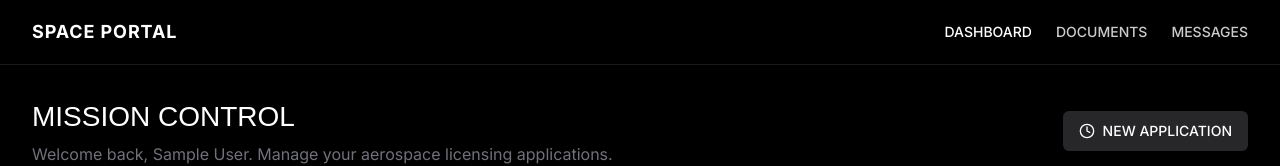
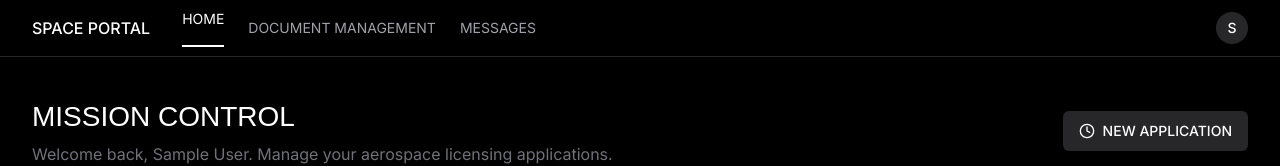
Before and after one commit to rohansat/spli, a Next.js app in the folder space-portal/: page /dashboard in a window 1280 px wide. Shown: the top 166 px of the page. Built offline with nearby package versions, Linux system fonts and the light colour scheme; no server answers; sample sign-in values are in the browser's storage; a web font is replaced by a local one.

Commit message:
Update navbar: Add profile dropdown and match reference design

```diff
--- a/space-portal/src/app/(dashboard)/layout.tsx
+++ b/space-portal/src/app/(dashboard)/layout.tsx
@@ -1,7 +1,7 @@
 "use client";
 
-import { Navbar } from "@/components/layout/Navbar";
 import { ApplicationProvider } from "@/components/providers/ApplicationProvider";
+import { Navbar } from "@/components/Navbar";
 import { useAuth } from "@/lib/auth-context";
 import { useRouter } from "next/navigation";
 import { useEffect } from "react";
@@ -43,15 +43,15 @@ export default function DashboardLayout({
 
   // User is authenticated, render dashboard layout
   return (
-    <div className="min-h-screen bg-black">
-      <ApplicationProvider>
+    <ApplicationProvider>
+      <Navbar />
+      <div className="min-h-screen bg-black">
         <div className="flex flex-col min-h-screen">
-          <Navbar userInitials={user.displayName?.[0] || user.email?.[0] || 'A'} />
           <main className="flex-1">
             {children}
           </main>
         </div>
-      </ApplicationProvider>
-    </div>
+      </div>
+    </ApplicationProvider>
   );
 }
--- /dev/null
+++ b/space-portal/src/components/Navbar.tsx
@@ -0,0 +1,96 @@
+"use client";
+
+import Link from "next/link";
+import { usePathname } from "next/navigation";
+import { cn } from "@/lib/utils";
+import { Button } from "@/components/ui/button";
+import {
+  DropdownMenu,
+  DropdownMenuContent,
+  DropdownMenuItem,
+  DropdownMenuLabel,
+  DropdownMenuSeparator,
+  DropdownMenuTrigger,
+} from "@/components/ui/dropdown-menu";
+import { LogOut, Settings, User } from "lucide-react";
+import { useAuth } from "@/lib/auth-context";
+
+export function Navbar() {
+  const pathname = usePathname();
+  const { user, signOut } = useAuth();
+
+  const navigation = [
+    { name: "HOME", href: "/dashboard" },
+    { name: "DOCUMENT MANAGEMENT", href: "/documents" },
+    { name: "MESSAGES", href: "/messages" },
+  ];
+
+  return (
+    <div className="fixed top-0 left-0 right-0 z-50 bg-black border-b border-zinc-800">
+      <div className="max-w-[1400px] mx-auto px-8">
+        <div className="flex h-14 items-center justify-between">
+          <div className="flex items-center gap-8">
+            <Link href="/dashboard" className="text-white font-medium">
+              SPACE PORTAL
+            </Link>
+            <nav className="flex items-center gap-6">
+              {navigation.map((item) => (
+                <Link
+                  key={item.name}
+                  href={item.href}
+                  className={cn(
+                    "text-sm transition-colors",
+                    pathname === item.href
+                      ? "text-white border-b-2 border-white pb-4"
+                      : "text-zinc-400 hover:text-white"
+                  )}
+                >
+                  {item.name}
+                </Link>
+              ))}
+            </nav>
+          </div>
+
+          <DropdownMenu>
+            <DropdownMenuTrigger asChild>
+              <Button
+                variant="ghost"
+                className="h-8 w-8 rounded-full bg-zinc-800 p-0 text-white"
+              >
+                <span className="sr-only">Open user menu</span>
+                {user?.displayName?.charAt(0) || user?.email?.charAt(0) || "JD"}
+              </Button>
+            </DropdownMenuTrigger>
+            <DropdownMenuContent
+              align="end"
+              className="w-56 bg-[#1A1A1A] border border-zinc-800 text-white"
+            >
+              <DropdownMenuLabel className="font-normal">
+                <div className="flex flex-col space-y-1">
+                  <p className="text-sm font-medium leading-none">My Account</p>
+                </div>
+              </DropdownMenuLabel>
+              <DropdownMenuSeparator className="bg-zinc-800" />
+              <DropdownMenuItem className="flex items-center gap-2 text-zinc-400 focus:bg-[#111111] focus:text-white cursor-pointer">
+                <User className="h-4 w-4" />
+                Profile
+              </DropdownMenuItem>
+              <DropdownMenuItem className="flex items-center gap-2 text-zinc-400 focus:bg-[#111111] focus:text-white cursor-pointer">
+                <Settings className="h-4 w-4" />
+                Settings
+              </DropdownMenuItem>
+              <DropdownMenuSeparator className="bg-zinc-800" />
+              <DropdownMenuItem
+                className="flex items-center gap-2 text-zinc-400 focus:bg-[#111111] focus:text-white cursor-pointer"
+                onClick={() => signOut()}
+              >
+                <LogOut className="h-4 w-4" />
+                Log out
+              </DropdownMenuItem>
+            </DropdownMenuContent>
+          </DropdownMenu>
+        </div>
+      </div>
+    </div>
+  );
+}
```
